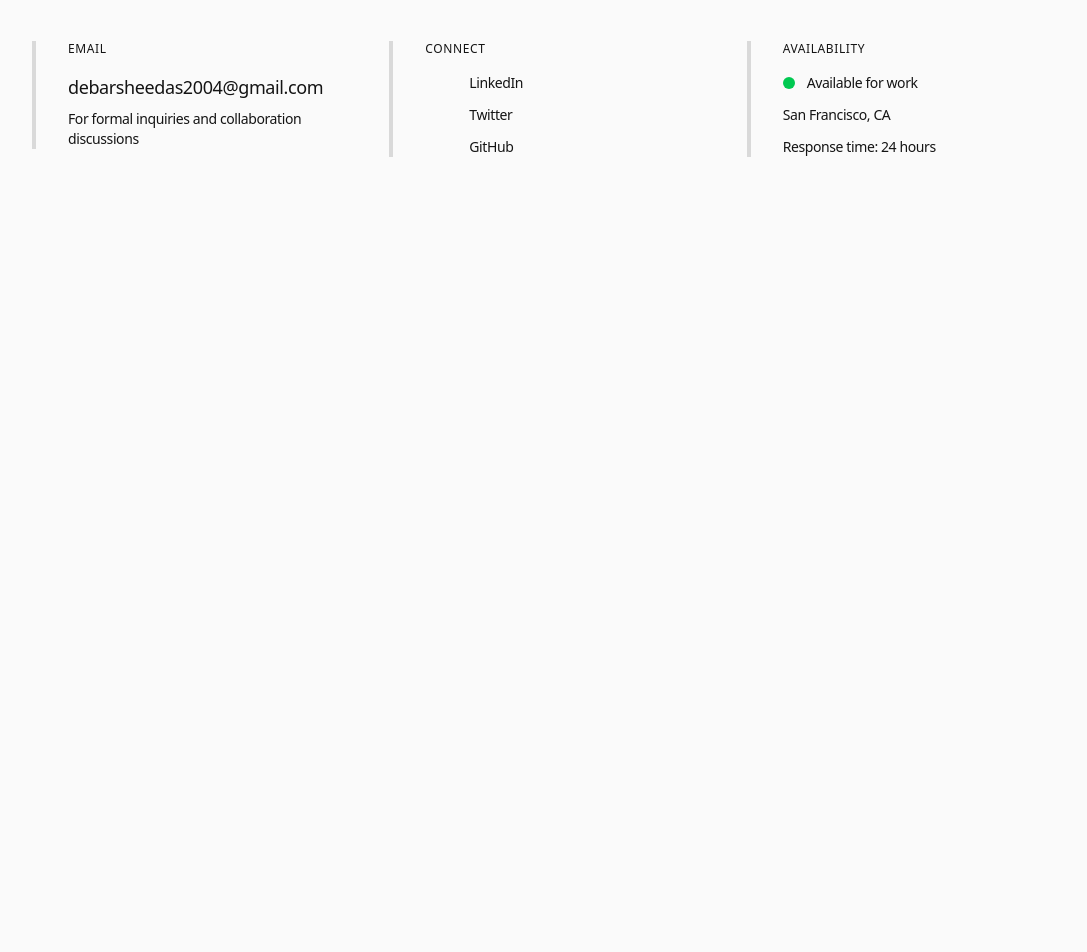
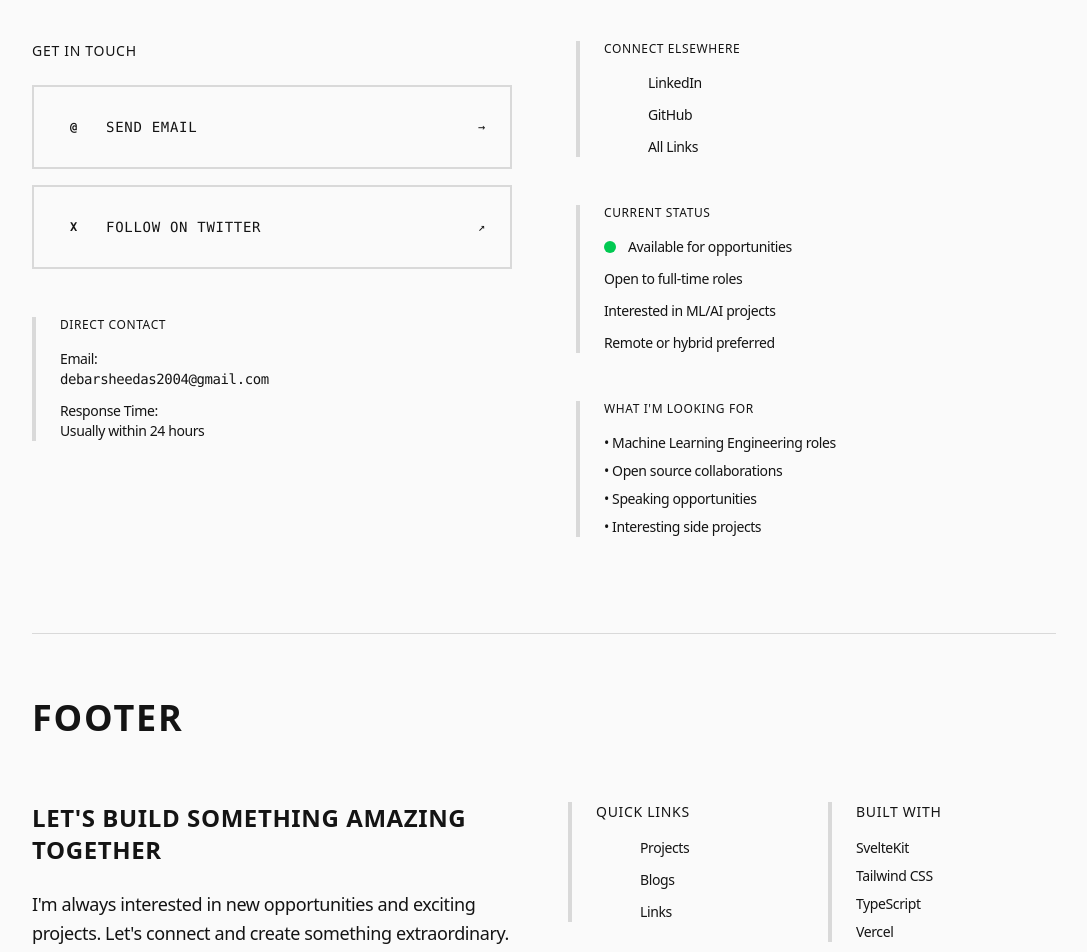
Before and after one commit to dinocodesx/svportfolio, a SvelteKit app: page / in a window 1280 px wide. Shown: the part 4760-5712 px from the top of the page, without its empty margins (96-1183 px from the left). Before the commit the page ends 4981 px from the top, so only its background shows below. Built offline with nearby package versions, Linux system fonts and the light colour scheme.

Commit message:
Fixed Footer and Contacts

```diff
--- a/src/components/Contact.svelte
+++ b/src/components/Contact.svelte
@@ -29,34 +29,89 @@
 			</p>
 		</div>
 
-		<!-- Contact Grid -->
-		<div class="grid grid-cols-1 gap-12 lg:grid-cols-3">
-			<!-- Email -->
-			<div class={`${mounted ? 'opacity-100' : 'opacity-0'}`} style="animation-delay: 1.7s;">
-				<div class="space-y-6">
-					<div class="border-foreground border-l-4 pl-8">
-						<h3 class="text-muted-foreground mb-4 text-xs font-medium tracking-wider uppercase">
-							Email
-						</h3>
+		<!-- Contact Content -->
+		<div class="grid grid-cols-1 gap-16 lg:grid-cols-2">
+			<!-- Contact Info & CTA Buttons -->
+			<div class="space-y-12">
+				<!-- Primary CTA Buttons -->
+				<div
+					class={`space-y-6 ${mounted ? 'opacity-100' : 'opacity-0'}`}
+					style="animation-delay: 1.7s;"
+				>
+					<h3 class="text-muted-foreground mb-6 text-sm font-medium tracking-wider uppercase">
+						Get In Touch
+					</h3>
+
+					<div class="space-y-4">
+						<!-- Email CTA -->
 						<a
 							href="mailto:debarsheedas2004@gmail.com"
-							class="hover:text-muted-foreground block text-lg font-medium transition-colors"
+							class="group border-foreground bg-background hover:bg-foreground hover:text-background flex w-full items-center justify-between border-2 p-6 font-mono text-sm tracking-wider uppercase transition-colors duration-200"
 						>
-							debarsheedas2004@gmail.com
+							<div class="flex items-center space-x-4">
+								<div
+									class="bg-foreground group-hover:bg-background flex h-8 w-8 items-center justify-center"
+								>
+									<span class="text-background group-hover:text-foreground text-xs font-black"
+										>@</span
+									>
+								</div>
+								<span>Send Email</span>
+							</div>
+							<div class="text-muted-foreground group-hover:text-background/70 text-xs">→</div>
 						</a>
-						<p class="text-muted-foreground mt-2 text-sm font-light">
-							For formal inquiries and collaboration discussions
-						</p>
+
+						<!-- Twitter CTA -->
+						<a
+							href="https://twitter.com/debarshee2004"
+							target="_blank"
+							rel="noopener noreferrer"
+							class="group border-foreground bg-background hover:bg-foreground hover:text-background flex w-full items-center justify-between border-2 p-6 font-mono text-sm tracking-wider uppercase transition-colors duration-200"
+						>
+							<div class="flex items-center space-x-4">
+								<div
+									class="bg-foreground group-hover:bg-background flex h-8 w-8 items-center justify-center"
+								>
+									<span class="text-background group-hover:text-foreground text-xs font-black"
+										>X</span
+									>
+								</div>
+								<span>Follow on Twitter</span>
+							</div>
+							<div class="text-muted-foreground group-hover:text-background/70 text-xs">↗</div>
+						</a>
+					</div>
+				</div>
+
+				<!-- Contact Details -->
+				<div class={`${mounted ? 'opacity-100' : 'opacity-0'}`} style="animation-delay: 1.8s;">
+					<div class="border-foreground border-l-4 pl-6">
+						<h3 class="text-muted-foreground mb-4 text-xs font-medium tracking-wider uppercase">
+							Direct Contact
+						</h3>
+						<div class="space-y-3">
+							<div class="text-sm">
+								<span class="text-muted-foreground">Email:</span>
+								<br />
+								<span class="font-mono">debarsheedas2004@gmail.com</span>
+							</div>
+							<div class="text-sm">
+								<span class="text-muted-foreground">Response Time:</span>
+								<br />
+								<span>Usually within 24 hours</span>
+							</div>
+						</div>
 					</div>
 				</div>
 			</div>
 
-			<!-- Social Links -->
-			<div class={`${mounted ? 'opacity-100' : 'opacity-0'}`} style="animation-delay: 1.8s;">
-				<div class="space-y-6">
-					<div class="border-foreground border-l-4 pl-8">
+			<!-- Additional Info & Status -->
+			<div class="space-y-12">
+				<!-- Social Links -->
+				<div class={`${mounted ? 'opacity-100' : 'opacity-0'}`} style="animation-delay: 1.9s;">
+					<div class="border-foreground border-l-4 pl-6">
 						<h3 class="text-muted-foreground mb-4 text-xs font-medium tracking-wider uppercase">
-							Connect
+							Connect Elsewhere
 						</h3>
 						<div class="space-y-3">
 							<a
@@ -69,15 +124,6 @@
 								<span>LinkedIn</span>
 							</a>
 							<a
-								href="https://twitter.com/debarshee2004"
-								target="_blank"
-								rel="noopener noreferrer"
-								class="hover:text-muted-foreground group flex items-center space-x-3 text-sm font-medium transition-colors"
-							>
-								<div class="bg-foreground h-px w-8 transition-all group-hover:w-12"></div>
-								<span>Twitter</span>
-							</a>
-							<a
 								href="https://github.com/debarshee2004"
 								target="_blank"
 								rel="noopener noreferrer"
@@ -86,25 +132,46 @@
 								<div class="bg-foreground h-px w-8 transition-all group-hover:w-12"></div>
 								<span>GitHub</span>
 							</a>
+							<a
+								href="/links"
+								class="hover:text-muted-foreground group flex items-center space-x-3 text-sm font-medium transition-colors"
+							>
+								<div class="bg-foreground h-px w-8 transition-all group-hover:w-12"></div>
+								<span>All Links</span>
+							</a>
 						</div>
 					</div>
 				</div>
-			</div>
 
-			<!-- Status & Info -->
-			<div class={`${mounted ? 'opacity-100' : 'opacity-0'}`} style="animation-delay: 1.9s;">
-				<div class="space-y-6">
-					<div class="border-foreground border-l-4 pl-8">
+				<!-- Status & Availability -->
+				<div class={`${mounted ? 'opacity-100' : 'opacity-0'}`} style="animation-delay: 2.0s;">
+					<div class="border-foreground border-l-4 pl-6">
 						<h3 class="text-muted-foreground mb-4 text-xs font-medium tracking-wider uppercase">
-							Availability
+							Current Status
 						</h3>
 						<div class="space-y-3">
 							<div class="flex items-center space-x-3">
 								<div class="h-3 w-3 rounded-full bg-green-500"></div>
-								<span class="text-sm font-medium">Available for work</span>
+								<span class="text-sm font-medium">Available for opportunities</span>
 							</div>
-							<div class="text-muted-foreground text-sm font-light">San Francisco, CA</div>
-							<div class="text-muted-foreground text-sm font-light">Response time: 24 hours</div>
+							<div class="text-muted-foreground text-sm">Open to full-time roles</div>
+							<div class="text-muted-foreground text-sm">Interested in ML/AI projects</div>
+							<div class="text-muted-foreground text-sm">Remote or hybrid preferred</div>
+						</div>
+					</div>
+				</div>
+
+				<!-- What I'm Looking For -->
+				<div class={`${mounted ? 'opacity-100' : 'opacity-0'}`} style="animation-delay: 2.1s;">
+					<div class="border-foreground border-l-4 pl-6">
+						<h3 class="text-muted-foreground mb-4 text-xs font-medium tracking-wider uppercase">
+							What I'm Looking For
+						</h3>
+						<div class="space-y-2 text-sm">
+							<div>• Machine Learning Engineering roles</div>
+							<div>• Open source collaborations</div>
+							<div>• Speaking opportunities</div>
+							<div>• Interesting side projects</div>
 						</div>
 					</div>
 				</div>
--- a/src/components/Footer.svelte
+++ b/src/components/Footer.svelte
@@ -1,26 +1,108 @@
 <script lang="ts">
+	import { onMount } from 'svelte';
+
 	const currentYear = new Date().getFullYear();
+	let mounted = false;
+
+	onMount(() => {
+		mounted = true;
+	});
 </script>
 
-<footer class="border-t border-gray-800 bg-black py-12">
-	<div class="mx-auto max-w-4xl px-8 text-center">
-		<div class="mb-8">
-			<h3 class="mb-4 text-2xl font-bold text-white">Let's Build Something Amazing Together</h3>
-			<p class="mb-6 text-gray-400">
-				I'm always interested in new opportunities and exciting projects.
-			</p>
-			<a
-				href="mailto:hello@example.com"
-				class="inline-block rounded-full bg-white px-8 py-3 font-medium text-black transition-colors hover:bg-gray-200"
-			>
-				Say Hello
-			</a>
+<footer class="border-border relative mt-24 border-t pt-16">
+	<div class="space-y-16">
+		<!-- Header -->
+		<div class={`${mounted ? 'opacity-100' : 'opacity-0'}`} style="animation-delay: 0.2s;">
+			<div class="mb-8 flex items-center space-x-8">
+				<h2 class="text-4xl font-black tracking-wider uppercase">Footer</h2>
+				<div class="bg-foreground h-px flex-1"></div>
+			</div>
 		</div>
 
-		<div class="border-t border-gray-800 pt-8">
-			<p class="text-sm text-gray-500">
-				© {currentYear} Alex Developer. Built with SvelteKit and Tailwind CSS.
-			</p>
+		<!-- Footer Content Grid -->
+		<div class="grid grid-cols-1 gap-12 lg:grid-cols-12">
+			<!-- Main Message -->
+			<div class="lg:col-span-6">
+				<div
+					class={`space-y-6 ${mounted ? 'opacity-100' : 'opacity-0'}`}
+					style="animation-delay: 0.3s;"
+				>
+					<h3 class="text-2xl font-black tracking-wide uppercase">
+						Let's Build Something Amazing Together
+					</h3>
+					<p class="text-muted-foreground max-w-lg text-lg leading-relaxed font-light">
+						I'm always interested in new opportunities and exciting projects. Let's connect and
+						create something extraordinary.
+					</p>
+				</div>
+			</div>
+
+			<!-- Links & Info -->
+			<div class="lg:col-span-6">
+				<div class="grid grid-cols-1 gap-8 md:grid-cols-2">
+					<!-- Quick Links -->
+					<div class={`${mounted ? 'opacity-100' : 'opacity-0'}`} style="animation-delay: 0.4s;">
+						<div class="border-foreground border-l-4 pl-6">
+							<h4 class="text-muted-foreground mb-4 text-sm font-medium tracking-wider uppercase">
+								Quick Links
+							</h4>
+							<div class="space-y-3">
+								<a
+									href="/projects"
+									class="hover:text-muted-foreground group flex items-center space-x-3 text-sm font-medium transition-colors"
+								>
+									<div class="bg-foreground h-px w-8 transition-all group-hover:w-12"></div>
+									<span>Projects</span>
+								</a>
+								<a
+									href="/blogs"
+									class="hover:text-muted-foreground group flex items-center space-x-3 text-sm font-medium transition-colors"
+								>
+									<div class="bg-foreground h-px w-8 transition-all group-hover:w-12"></div>
+									<span>Blogs</span>
+								</a>
+								<a
+									href="/links"
+									class="hover:text-muted-foreground group flex items-center space-x-3 text-sm font-medium transition-colors"
+								>
+									<div class="bg-foreground h-px w-8 transition-all group-hover:w-12"></div>
+									<span>Links</span>
+								</a>
+							</div>
+						</div>
+					</div>
+
+					<!-- Tech Stack -->
+					<div class={`${mounted ? 'opacity-100' : 'opacity-0'}`} style="animation-delay: 0.5s;">
+						<div class="border-foreground border-l-4 pl-6">
+							<h4 class="text-muted-foreground mb-4 text-sm font-medium tracking-wider uppercase">
+								Built With
+							</h4>
+							<div class="space-y-2 text-sm">
+								<div>SvelteKit</div>
+								<div>Tailwind CSS</div>
+								<div>TypeScript</div>
+								<div>Vercel</div>
+							</div>
+						</div>
+					</div>
+				</div>
+			</div>
+		</div>
+
+		<!-- Bottom Section -->
+		<div
+			class={`border-border border-t pt-8 ${mounted ? 'opacity-100' : 'opacity-0'}`}
+			style="animation-delay: 0.6s;"
+		>
+			<div class="flex flex-col space-y-4 md:flex-row md:justify-between md:space-y-0">
+				<div class="text-muted-foreground text-sm font-light">
+					© {currentYear} Debarshee Das. All rights reserved.
+				</div>
+				<div class="text-muted-foreground text-sm font-light">
+					Designed with Swiss typography principles
+				</div>
+			</div>
 		</div>
 	</div>
 </footer>
--- a/src/routes/+page.svelte
+++ b/src/routes/+page.svelte
@@ -6,6 +6,7 @@
 	import Projects from '../components/Projects.svelte';
 	import Volunteering from '../components/Volunteering.svelte';
 	import Contact from '../components/Contact.svelte';
+	import Footer from '../components/Footer.svelte';
 </script>
 
 <svelte:head>
@@ -37,5 +38,6 @@
 	<!-- Full Width Contact Section at Bottom -->
 	<div class="w-full">
 		<Contact />
+		<Footer />
 	</div>
 </main>
```
